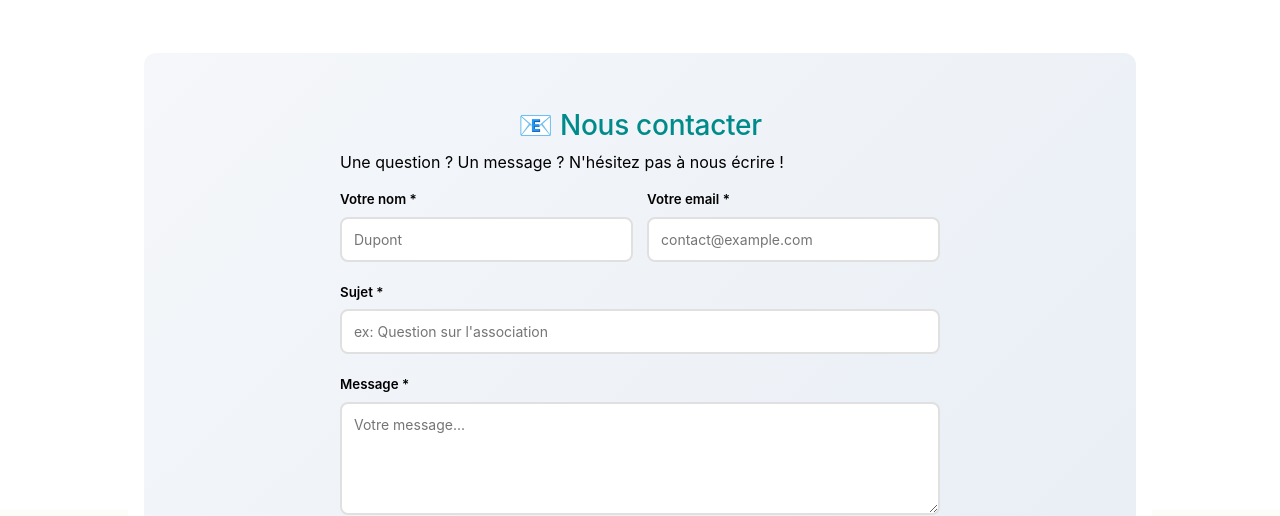
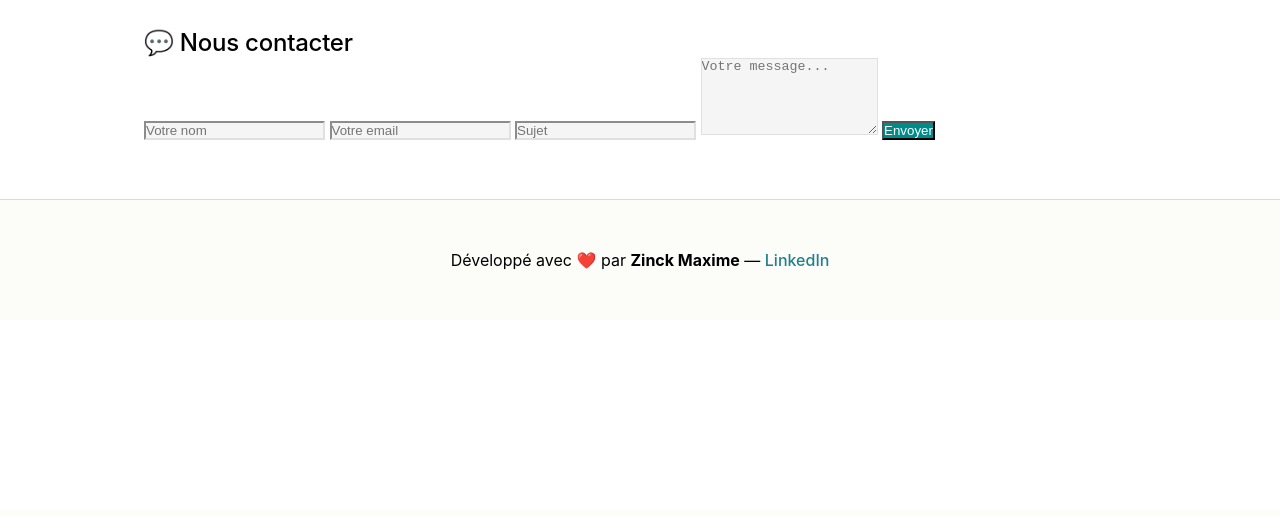
Before and after one commit to zinckmaxime-design/ohlunjoie, a plain HTML site: page index.html in a window 1280 px wide. Shown: the part 290-806 px from the top of the page. Drawn offline with nearby package versions, Linux system fonts and the light colour scheme; a web font is replaced by a local one.

Commit message:
Update index.html

```diff
--- a/index.html
+++ b/index.html
@@ -34,40 +34,19 @@
 
     <section id="admin-section" hidden aria-hidden="true"></section>
 
-    <!-- 📧 SECTION CONTACT -->
-<section id="contact-section" class="contact-section">
-  <div class="contact-container">
-    <h2>📧 Nous contacter</h2>
-    <p>Une question ? Un message ? N'hésitez pas à nous écrire !</p>
+<!-- 📧 FORMULAIRE CONTACT SIMPLE -->
+<section class="contact-simple">
+  <h2>💬 Nous contacter</h2>
+  <form id="contact-form">
+    <input type="text" name="nom" placeholder="Votre nom" required>
+    <input type="email" name="email" placeholder="Votre email" required>
+    <input type="text" name="sujet" placeholder="Sujet" required>
+    <textarea name="message" placeholder="Votre message..." rows="5" required></textarea>
+    <button type="submit">Envoyer</button>
+  </form>
+  <div id="contact-msg"></div>
+</section>
 
-    <form id="contact-form" class="contact-form">
-      <div class="form-row-2col">
-        <label>
-          <span>Votre nom *</span>
-          <input type="text" name="nom" required placeholder="Dupont">
-        </label>
-        <label>
-          <span>Votre email *</span>
-          <input type="email" name="email" required placeholder="contact@example.com">
-        </label>
-      </div>
-
-      <label class="full-width">
-        <span>Sujet *</span>
-        <input type="text" name="sujet" required placeholder="ex: Question sur l'association">
-      </label>
-
-      <label class="full-width">
-        <span>Message *</span>
-        <textarea name="message" required rows="5" placeholder="Votre message..."></textarea>
-      </label>
-
-      <button type="submit" class="btn btn-primary btn-large">Envoyer le message</button>
-    </form>
-
-    <div id="contact-result" class="contact-result"></div>
-  </div>
-</section>
 
   </main>
 
```
